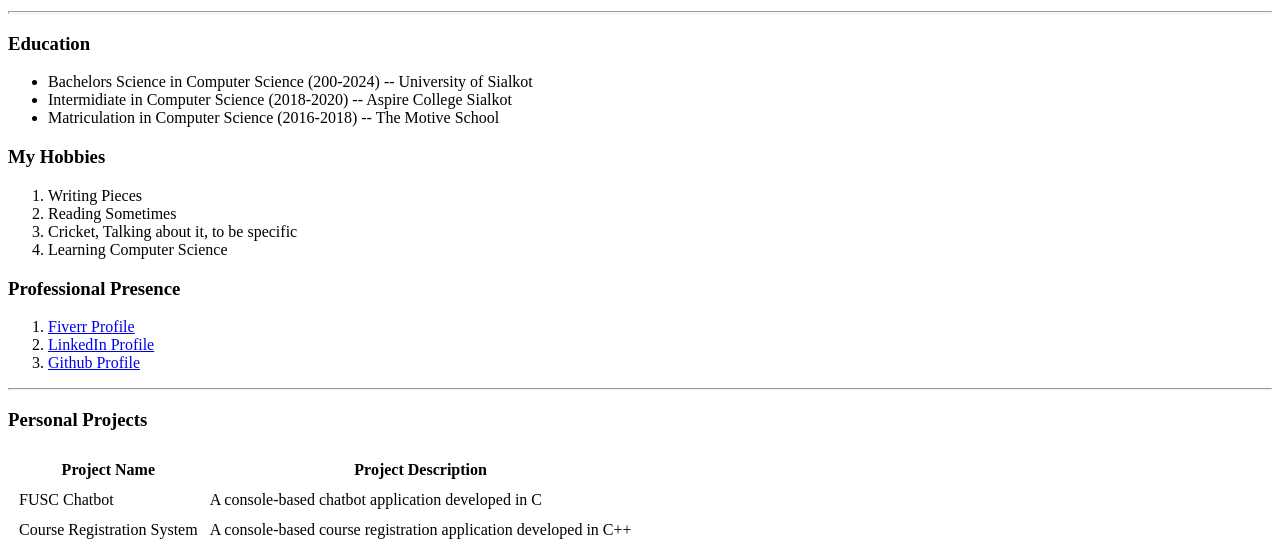
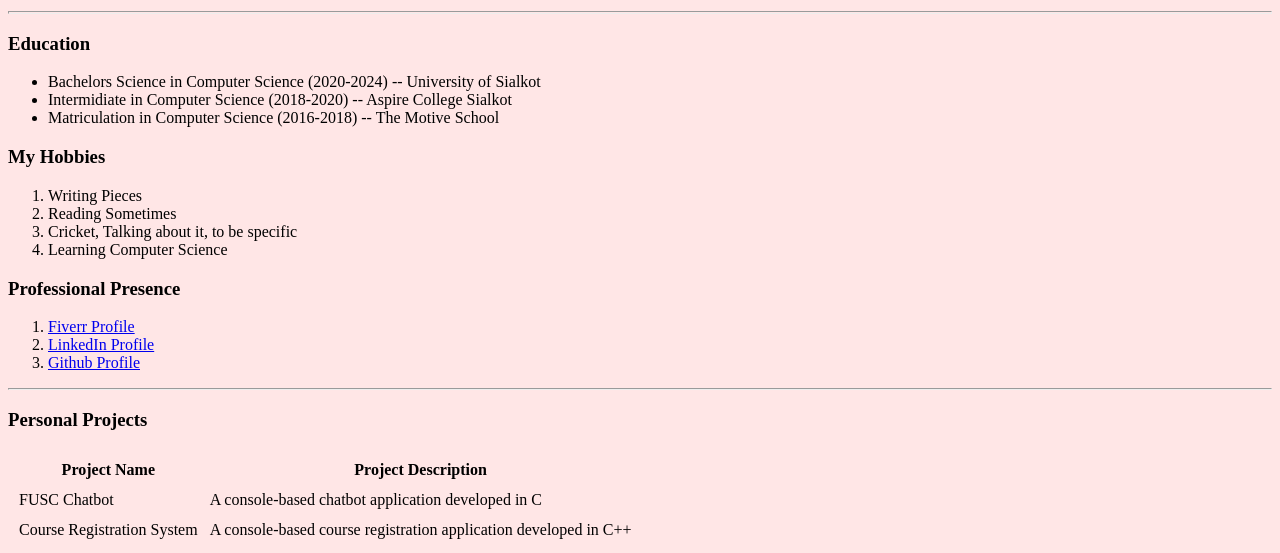
Before and after one commit to ammar886/personal-portfolio-site, a plain HTML site: page index.html in a window 1280 px wide. Shown: the part 251-804 px from the top of the page. Drawn offline with Linux system fonts and the light colour scheme.

Commit message:
applied a little inline CSS

```diff
--- a/index.html
+++ b/index.html
@@ -8,7 +8,7 @@
     <title>Ammar's Personal Webpage</title>
 </head>
 
-<body>
+<body style = "background-color: #FFE6E6;">
     <table cellspacing="20">
         <tr>
             <td> <img
@@ -27,7 +27,7 @@
     <hr size="3">
     <h3>Education</h3>
     <ul>
-        <li>Bachelors Science in Computer Science (200-2024) -- University of Sialkot</li>
+        <li>Bachelors Science in Computer Science (2020-2024) -- University of Sialkot</li>
         <li>Intermidiate in Computer Science (2018-2020) -- Aspire College Sialkot</li>
         <li>Matriculation in Computer Science (2016-2018) -- The Motive School</li>
     </ul>
```
